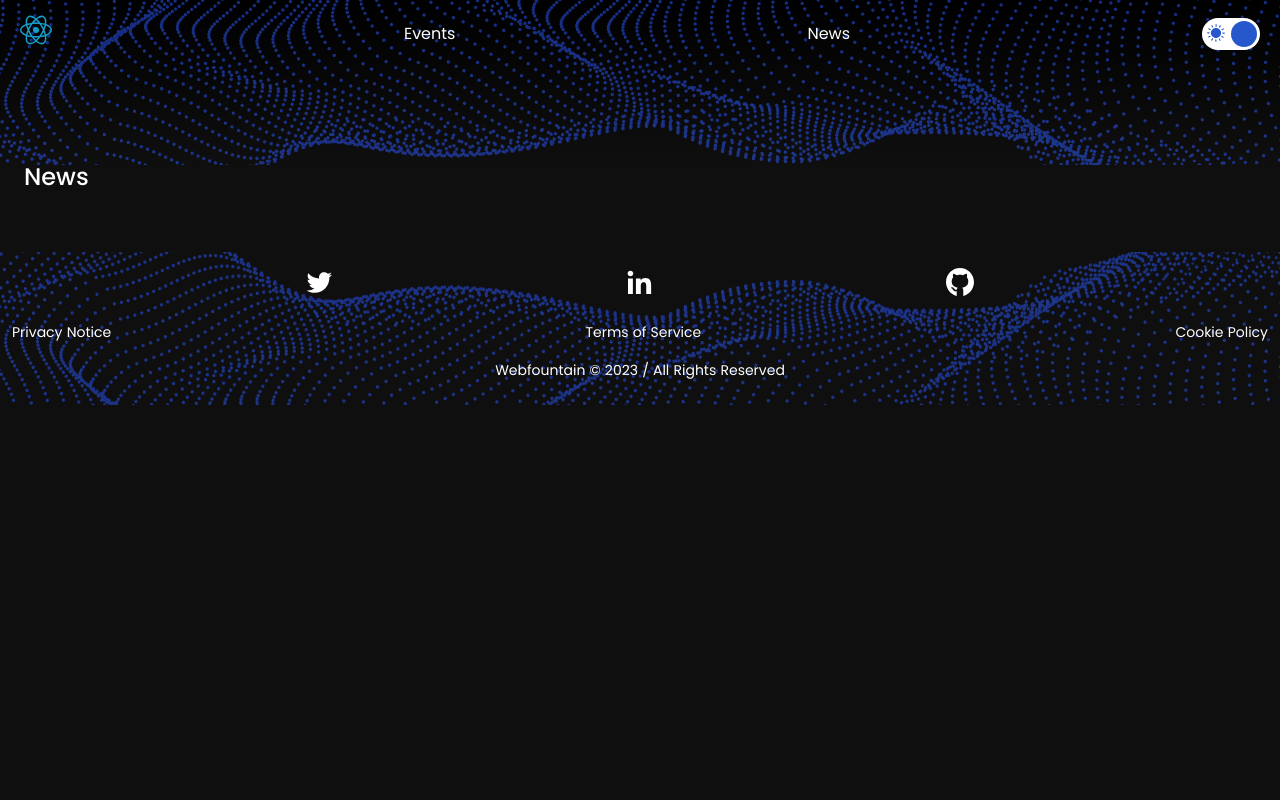
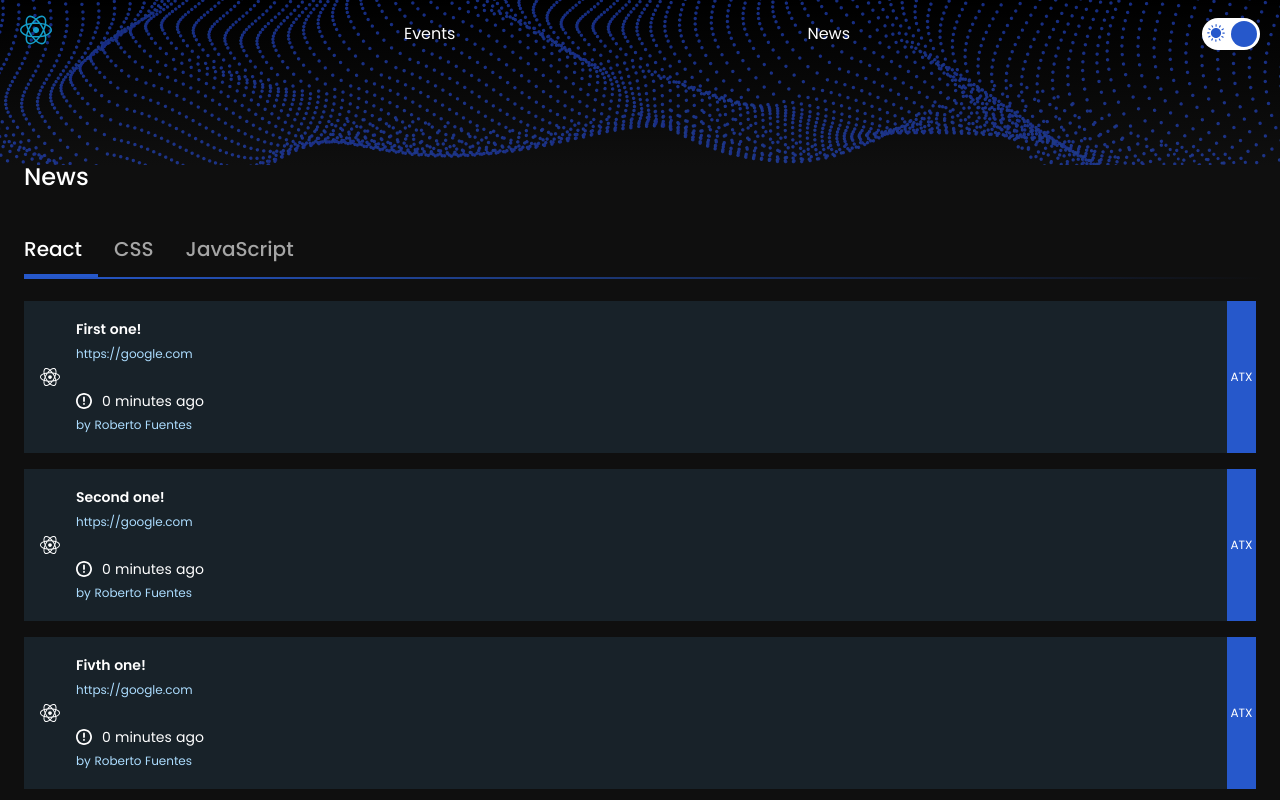
Before and after one commit to web-fountain/react-atx, a Next.js app: page /news in a window 1280 px wide. Shown: the top 800 px of the page. Built offline with nearby package versions, Linux system fonts and the light colour scheme.

Commit message:
news page first version

```diff
--- /dev/null
+++ b/src/app/news/Filters/index.tsx
@@ -0,0 +1,32 @@
+import React from 'react';
+
+import styles from './styles.module.css';
+
+
+const filters = [
+    'React',
+    'CSS',
+    'JavaScript',
+];
+
+function Filters({ setFilter, filter }) {
+
+    return (
+        <ul className={styles['filters-container']}>
+            {filters.map(element =>
+                <li
+                    key={element}
+                    className={element.toLowerCase() === filter
+                                ? `${styles.filter} ${styles.active}`
+                                : `${styles.filter}`}
+                    onClick={() => setFilter(element.toLowerCase())}
+                >
+                    {element}
+                </li>
+            )}
+
+        </ul>
+    );
+};
+
+export default Filters;
--- /dev/null
+++ b/src/app/news/Filters/styles.module.css
@@ -0,0 +1,52 @@
+.filters-container {
+    --filter: var(--text-primary);
+    --filter-active: var(--text-primary);
+    --filter-fw: var(--regular);
+    --filter-fw-active: var(--semi-bold);
+    --filters-start-point: rgba(0, 122, 255, 0);
+    --filters-underline-bg: linear-gradient(270deg, var(--filters-start-point) 0.66%, var(--primary-color) 100%);
+    --filter-active-bg: var(--primary-color);
+
+    display: flex;
+    position: relative;
+    margin-top: var(--40px);
+    gap: var(--32px);
+}
+
+[data-theme="dark"] .filters-container {
+    --filter: #a5a5a5;
+    --filter-active: var(--text-white);
+    --filter-fw: var(--medium);
+    --filter-fw-active: var(--medium);
+    --filters-start-point: rgba(38, 88, 203, 0);
+}
+
+.filters-container::after,
+.filter.active::after {
+    position: absolute;
+    content: '';
+    bottom: calc(var(--8px)*-1 - 2px);
+    width: calc(100% + var(--16px));
+    height: 2px;
+    background: var(--filters-underline-bg);
+}
+
+.filter {
+    font-size: var(--20px);
+    line-height: var(--40px);
+    font-weight: var(--filter-fw);
+    color: var(--filter);
+}
+
+.filter.active {
+    position: relative;
+    color: var(--filter-active);
+    font-weight: var(--filter-fw-active);
+}
+
+.filter.active::after {
+    height: 3px;
+    bottom: calc(var(--8px)*-1);
+    left: 0;
+    background: var(--filter-active-bg);
+}
--- /dev/null
+++ b/src/app/news/NewsItem/index.tsx
@@ -0,0 +1,45 @@
+import React from 'react';
+
+import Icons from '@Icons';
+import styles from './styles.module.css';
+
+
+type Item = {
+    id?: number;
+    heading?: string;
+    link?: string;
+    date?: number;
+    author?: string;
+    atx?: boolean;
+    lang?: string;
+}
+
+function NewsItem({ item }): JSX.Element {
+    return (
+        <li className={styles.item}>
+            <div className={styles.icon}>
+                <Icons name='react-logo' />
+            </div>
+            <div className={styles.info}>
+                <div>
+                    <p className={styles.heading}>{item.heading}</p>
+                    <a href={item.link} target='_blank'>{item.link}</a>
+                </div>
+                <div>
+                    <div className={styles.date}>
+                        <Icons name='circle-exclamation' />
+                        <p>{Math.floor((Date.now() - item.date) / 60000)} minutes ago</p>
+                    </div>
+                    <p className={styles.author}>
+                        by {item.author}
+                    </p>
+                </div>
+            </div>
+            <div className={item.atx ? styles.atx : ''}>
+                <p>{item.atx ? 'ATX' : ''}</p>
+            </div>
+        </li>
+    );
+};
+
+export default NewsItem;
--- /dev/null
+++ b/src/app/news/NewsItem/styles.module.css
@@ -0,0 +1,77 @@
+.item {
+    --item-bg: #fff;
+    display: flex;
+    flex-wrap: nowrap;
+    height: 152px;
+    background: var(--item-bg);
+    box-shadow: 0px 5px 12px 0px #D9E6FFBF;
+}
+
+[data-theme="dark"] .item {
+    --item-bg: #182229;
+    box-shadow: none;
+}
+
+.icon {
+    width: 52px;
+    padding: var(--16px);
+}
+
+.icon svg path,
+.date svg path {
+    fill: var(--text-primary);
+}
+
+.info {
+    flex-grow: 1;
+    display: flex;
+    flex-direction: column;
+    justify-content: space-between;
+    padding: 16px 14px 16px 0px;
+}
+
+.heading {
+    font-size: var(--14px);
+    font-weight: var(--semi-bold);
+
+}
+
+.info a {
+    font-size: var(--12px);
+    font-weight: var(--regular);
+}
+
+.date {
+    display: flex;
+    align-items: center;
+    gap: 10px;
+    font-size: var(--14px);
+}
+
+.date svg {
+    width: var(--16px);
+    height:  var(--16px);
+}
+
+.author {
+    font-size: var(--12px);
+}
+
+[data-theme="dark"] .info a,
+[data-theme="dark"] .author {
+    color: var(--text-light-blue);
+}
+
+.atx {
+    display: flex;
+    flex-direction: column;
+    justify-content: center;
+    width: 29px;
+    background: var(--primary-color);
+}
+
+.atx p {
+    color: var(--text-white);
+    text-align: center;
+    font-size: var(--12px);
+}
--- /dev/null
+++ b/src/app/news/NewsList/index.tsx
@@ -0,0 +1,17 @@
+import React from 'react';
+import NewsItem from '../NewsItem';
+
+import styles from './styles.module.css';
+
+
+function NewsList({ news }) {
+    return (
+        <ul className={styles.list}>
+            {news.map((item): JSX.Element =>
+                <NewsItem item={item} key={item.id}/>
+            )}
+        </ul>
+    );
+};
+
+export default NewsList;
--- /dev/null
+++ b/src/app/news/NewsList/styles.module.css
@@ -0,0 +1,6 @@
+.list {
+    margin-top: var(--32px);
+    display: flex;
+    flex-direction: column;
+    gap: var(--16px);
+}
--- a/src/app/news/page.tsx
+++ b/src/app/news/page.tsx
@@ -1,11 +1,49 @@
+'use client';
+
+import React, { useMemo } from 'react';
+import { useState } from 'react';
+import Filters from './Filters';
+import NewsList from './NewsList';
+
+import styles from './styles.module.css';
+
+
 export const metadata = {
   title: 'React ATX | News'
 };
 
-export default function News() {
+const tempNews = [
+  {id: 1, heading: 'First one!', link: 'https://google.com', date: Date.now(), author: 'Roberto Fuentes', atx: true, lang: 'react'},
+  {id: 2, heading: 'Second one!', link: 'https://google.com', date: Date.now(), author: 'Roberto Fuentes', atx: true, lang: 'react'},
+  {id: 3, heading: 'Third one!', link: 'https://google.com', date: Date.now(), author: 'Roberto Fuentes', atx: false, lang: 'css'},
+  {id: 4, heading: 'Fourth one!', link: 'https://google.com', date: Date.now(), author: 'Roberto Fuentes', atx: true, lang: 'css'},
+  {id: 5, heading: 'Fivth one!', link: 'https://google.com', date: Date.now(), author: 'Roberto Fuentes', atx: true, lang: 'react'},
+  {id: 6, heading: 'Sixth one!', link: 'https://google.com', date: Date.now(), author: 'Roberto Fuentes', atx: false, lang: 'react'},
+  {id: 7, heading: 'Seventh one!', link: 'https://google.com', date: Date.now(), author: 'Roberto Fuentes', atx: true, lang: 'javasctipt'},
+  {id: 8, heading: 'Eighth one!', link: 'https://google.com', date: Date.now(), author: 'Roberto Fuentes', atx: false, lang: 'javascript'},
+  {id: 9, heading: 'Ninth one!', link: 'https://google.com', date: Date.now(), author: 'Roberto Fuentes', atx: false, lang: 'css'},
+  {id: 10, heading: 'Tenth one!', link: 'https://google.com', date: Date.now(), author: 'Roberto Fuentes', atx: true, lang: 'react'},
+];
+
+function News() {
+  const [news, setNews] = useState(tempNews);
+  const [filter, setFilter] = useState('react');
+
+
+  const filteredNews = useMemo(() => {
+    return news.filter(item => item.lang === filter);
+  }, [news, filter])
+
   return (
     <main className="main-layout">
       <h2>News</h2>
+      <Filters
+        filter={filter}
+        setFilter={setFilter}
+      />
+      <NewsList news={filteredNews}/>
     </main>
   );
 }
+
+export default News;
```
